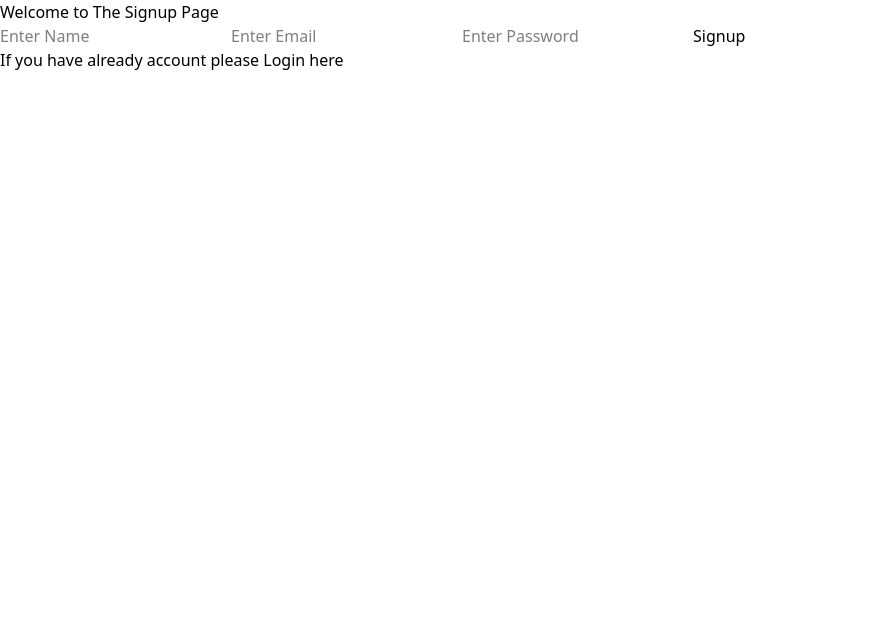
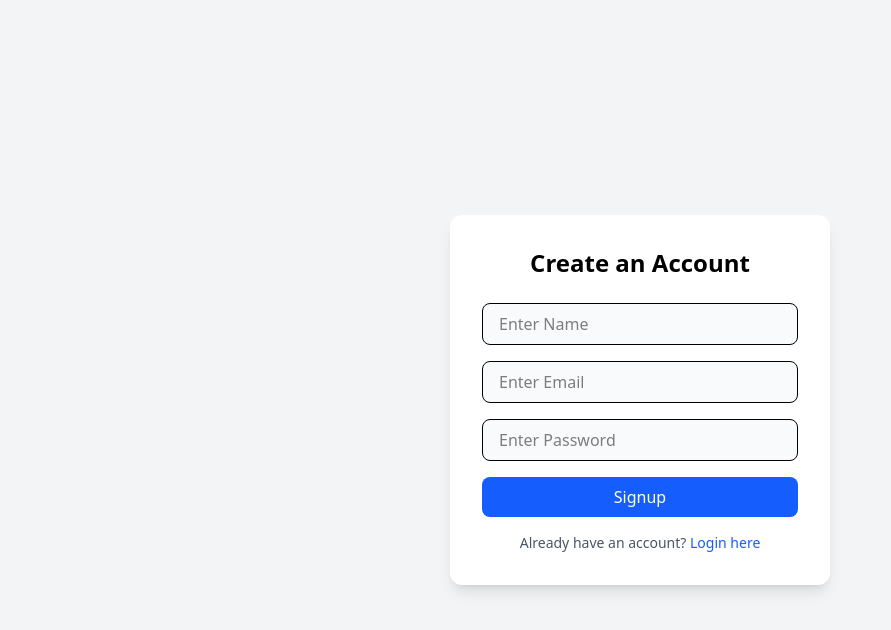
Before and after one commit to tnikhilchowdary/mern-express-tracker, a React (Vite) app in the folder expense/: page /register in a window 1280 px wide. Shown: the top 630 px of the page, without its empty margins (0-891 px from the left). Built offline with nearby package versions, Linux system fonts and the light colour scheme.

Commit message:
Signup Css

```diff
--- /dev/null
+++ b/expense/src/components/Home.jsx
@@ -0,0 +1 @@
+import react from "react";
--- a/expense/src/components/Signup.jsx
+++ b/expense/src/components/Signup.jsx
@@ -28,35 +28,64 @@ const Signup = () => {
             console.log("Error in Submiting form", error);
         }
     }
+    return (
+  <div className="min-h-screen flex items-center justify-center bg-gray-100">
+    <div className="bg-white p-8 rounded-xl shadow-lg w-[380px]">
+      <h2 className="text-2xl font-semibold text-center mb-6">
+        Create an Account
+      </h2>
 
+      <form onSubmit={handleSubmit} className="space-y-4">
 
-    return(
-        <div>
-            <h1>Welcome to The Signup Page</h1>
-            <form onSubmit={handleSubmit}>
-                <input type="name"
+        <input
+          type="text"
           name="name"
           placeholder="Enter Name"
           value={form.name}
           onChange={handleChange}
+          className="w-full px-4 py-2 border rounded-lg bg-gray-50
+                     focus:ring-2 focus:ring-blue-500 outline-none"
         />
-                <input type="email"
+
+        <input
+          type="email"
           name="email"
           placeholder="Enter Email"
           value={form.email}
           onChange={handleChange}
+          className="w-full px-4 py-2 border rounded-lg bg-gray-50
+                     focus:ring-2 focus:ring-blue-500 outline-none"
         />
-                <input type="password"
+
+        <input
+          type="password"
           name="password"
           placeholder="Enter Password"
           value={form.password}
           onChange={handleChange}
+          className="w-full px-4 py-2 border rounded-lg bg-gray-50
+                     focus:ring-2 focus:ring-blue-500 outline-none"
         />
-                <button>Signup</button>
+
+        <button
+          type="submit"
+          className="w-full py-2 bg-blue-600 hover:bg-blue-700 text-white rounded-lg
+                     font-medium transition"
+        >
+          Signup
+        </button>
       </form>
-            <p>If you have already account please <Link to="/">Login here</Link></p>
+
+      <p className="text-sm text-center mt-4 text-gray-600">
+        Already have an account?{" "}
+        <Link to="/" className="text-blue-600 hover:underline">
+          Login here
+        </Link>
+      </p>
     </div>
-    )
+  </div>
+);
+
 }
 
 export default Signup;
```
Lines whose indentation alone changed are shown as unchanged.
